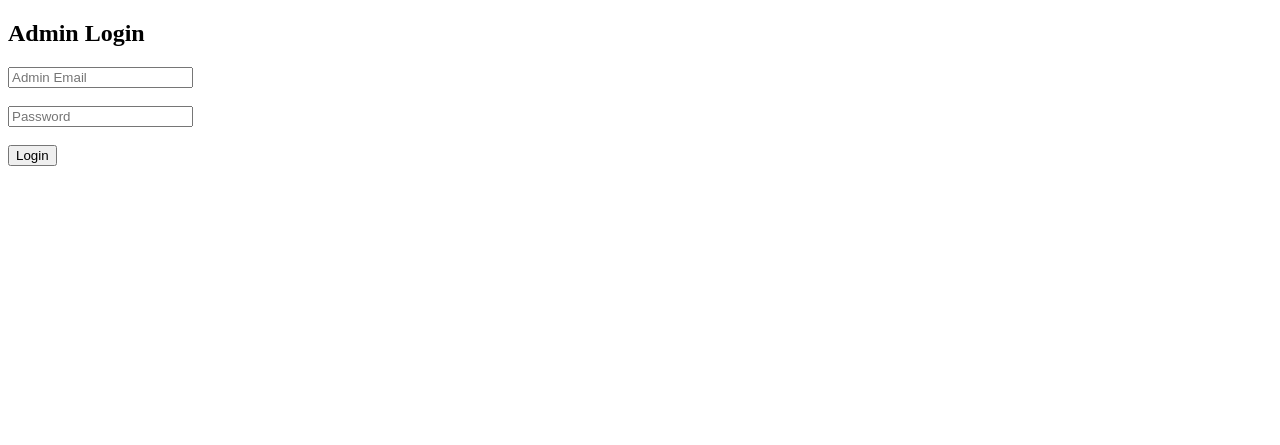
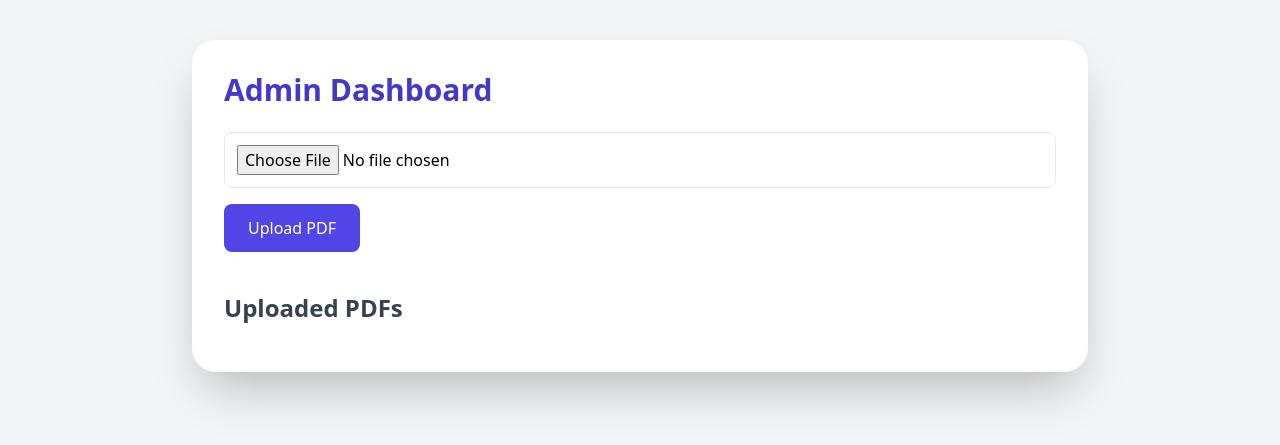
Before and after one commit to Malaravan17/SD, a FastAPI app: page /admin in a window 1280 px wide. Shown: the top 445 px of the page. Run offline with FastAPI, Linux system fonts and the light colour scheme; data that the repository does not hold is empty; parts of the project's set-up code (start-up, migrations or seed data) failed here and were passed over; some libraries are stand-ins or nearby versions.

Commit message:
Updated app.py and fixed bugs

```diff
--- a/main.py
+++ b/main.py
@@ -1,94 +1,89 @@
-from fastapi import FastAPI, Request, Form, UploadFile, File, Depends
-from fastapi.responses import HTMLResponse
+from fastapi import FastAPI, Request, Form, UploadFile, File
+from fastapi.responses import HTMLResponse, RedirectResponse, JSONResponse
 from fastapi.staticfiles import StaticFiles
 from fastapi.templating import Jinja2Templates
-from sqlalchemy.orm import Session
-from database import Base, engine, get_db
-from models import User, File as FileModel, Embedding
-from utils.auth_utils import hash_password, verify_password
-from utils.pdf_utils import extract_text_from_pdf
-from utils.embeddings_utils import create_embeddings, search_in_embeddings
-import numpy as np
-import os, json
+import sqlite3, os, shutil
 
 app = FastAPI()
+app.mount("/static", StaticFiles(directory="static"), name="static")
+templates = Jinja2Templates(directory="templates")
 
-# ---------- Setup ----------
-Base.metadata.create_all(bind=engine)
-templates = Jinja2Templates(directory="templates")
-app.mount("/static", StaticFiles(directory="static"), name="static")
+# Create static/uploads if not exists
+os.makedirs("static/uploads", exist_ok=True)
 
-UPLOAD_DIR = "static/uploads"
-os.makedirs(UPLOAD_DIR, exist_ok=True)
+# ---------------- DB SETUP ---------------- #
+def init_db():
+    conn = sqlite3.connect("database.db")
+    cur = conn.cursor()
+    cur.execute('''CREATE TABLE IF NOT EXISTS users (email TEXT PRIMARY KEY, password TEXT)''')
+    cur.execute('''CREATE TABLE IF NOT EXISTS pdfs (filename TEXT)''')
+    # Default student for testing
+    cur.execute("INSERT OR IGNORE INTO users VALUES (?, ?)", ("student@gmail.com", "1234"))
+    conn.commit()
+    conn.close()
+init_db()
 
-# ---------- Home ----------
+# ---------------- ROUTES ---------------- #
+
 @app.get("/", response_class=HTMLResponse)
 async def home(request: Request):
     return templates.TemplateResponse("index.html", {"request": request})
 
-# ---------- Admin ----------
+@app.get("/login", response_class=HTMLResponse)
+async def login_page(request: Request):
+    return templates.TemplateResponse("login.html", {"request": request})
+
+@app.post("/student_login")
+async def student_login(request: Request, email: str = Form(...), password: str = Form(...)):
+    conn = sqlite3.connect("database.db")
+    cur = conn.cursor()
+    cur.execute("SELECT * FROM users WHERE email=? AND password=?", (email, password))
+    user = cur.fetchone()
+    conn.close()
+    if user:
+        response = RedirectResponse(url="/student_dashboard", status_code=303)
+        return response
+    else:
+        return HTMLResponse("<h3>Invalid credentials! <a href='/login'>Try again</a></h3>")
+
 @app.get("/admin", response_class=HTMLResponse)
-async def admin_login_page(request: Request):
-    return templates.TemplateResponse("login_admin.html", {"request": request})
+async def admin_dashboard(request: Request):
+    conn = sqlite3.connect("database.db")
+    cur = conn.cursor()
+    cur.execute("SELECT filename FROM pdfs")
+    pdfs = [row[0] for row in cur.fetchall()]
+    conn.close()
+    return templates.TemplateResponse("admin_dashboard.html", {"request": request, "pdfs": pdfs})
 
-@app.post("/admin/login")
-async def admin_login(email: str = Form(...), password: str = Form(...), db: Session = Depends(get_db)):
-    user = db.query(User).filter(User.email == email, User.role == "admin").first()
-    if user and verify_password(password, user.password):
-        return templates.TemplateResponse("admin_dashboard.html", {"request": {}, "admin": user.name})
-    else:
-        return {"error": "Invalid admin credentials"}
+@app.post("/upload_pdf")
+async def upload_pdf(pdf_file: UploadFile = File(...)):
+    save_path = os.path.join("static/uploads", pdf_file.filename)
+    with open(save_path, "wb") as f:
+        shutil.copyfileobj(pdf_file.file, f)
 
-@app.get("/admin_dashboard", response_class=HTMLResponse)
-async def admin_dashboard(request: Request):
-    return templates.TemplateResponse("admin_dashboard.html", {"request": request})
+    conn = sqlite3.connect("database.db")
+    cur = conn.cursor()
+    cur.execute("INSERT INTO pdfs VALUES (?)", (pdf_file.filename,))
+    conn.commit()
+    conn.close()
 
-# ---------- Student ----------
-@app.get("/student", response_class=HTMLResponse)
-async def student_login_page(request: Request):
-    return templates.TemplateResponse("login_student.html", {"request": request})
-
-@app.post("/student/login")
-async def student_login(email: str = Form(...), password: str = Form(...), db: Session = Depends(get_db)):
-    user = db.query(User).filter(User.email == email, User.role == "student").first()
-    if user and verify_password(password, user.password):
-        return templates.TemplateResponse("student_dashboard.html", {"request": {}, "student": user.name})
-    else:
-        return {"error": "Invalid student credentials"}
+    return RedirectResponse(url="/admin", status_code=303)
 
 @app.get("/student_dashboard", response_class=HTMLResponse)
 async def student_dashboard(request: Request):
     return templates.TemplateResponse("student_dashboard.html", {"request": request})
 
-# ---------- Upload PDF ----------
-@app.post("/upload")
-async def upload_pdf(file: UploadFile = File(...), db: Session = Depends(get_db)):
-    file_path = os.path.join(UPLOAD_DIR, file.filename)
-    with open(file_path, "wb") as f:
-        f.write(await file.read())
+@app.post("/query")
+async def query(request: Request):
+    data = await request.json()
+    query_text = data.get("query", "").lower()
 
-    db_file = FileModel(filename=file.filename, filepath=file_path, uploaded_by="admin")
-    db.add(db_file)
-    db.commit()
+    # Mock AI responses
+    if "timetable" in query_text:
+        answer = "Today's timetable is available in the student handbook."
+    elif "handbook" in query_text:
+        answer = "The student handbook can be found in your dashboard PDFs."
+    else:
+        answer = "Sorry, I couldn’t find relevant information."
 
-    text = extract_text_from_pdf(file_path)
-    chunks, vectors = create_embeddings(text)
-
-    for i, c in enumerate(chunks):
-        e = Embedding(file_id=db_file.id, text_chunk=c, vector=json.dumps(vectors[i].tolist()))
-        db.add(e)
-    db.commit()
-
-    return {"message": f"{file.filename} uploaded and processed successfully."}
-
-# ---------- Student Query ----------
-@app.post("/query")
-async def query_db(query: str = Form(...), db: Session = Depends(get_db)):
-    embeddings = db.query(Embedding).all()
-    if not embeddings:
-        return {"answer": "No documents found in the database. Please ask admin to upload one."}
-
-    chunks = [e.text_chunk for e in embeddings]
-    vectors = np.array([json.loads(e.vector) for e in embeddings])
-    answer = search_in_embeddings(query, chunks, vectors)
-    return {"answer": answer}
+    return JSONResponse({"answer": answer})
--- a/templates/admin_dashboard.html
+++ b/templates/admin_dashboard.html
@@ -1,12 +1,27 @@
 <!DOCTYPE html>
-<html>
-<head><title>Admin Dashboard</title></head>
-<body>
-  <h2>Welcome Admin</h2>
-  <form action="/upload" method="post" enctype="multipart/form-data">
-    <input type="file" name="file" required>
-    <button type="submit">Upload PDF</button>
-  </form>
-  <p>After uploading, check your FastAPI terminal for upload status.</p>
+<html lang="en">
+<head>
+  <meta charset="UTF-8">
+  <title>Admin Dashboard</title>
+  <script src="https://cdn.tailwindcss.com"></script>
+</head>
+<body class="bg-gray-100 min-h-screen p-10">
+  <div class="max-w-4xl mx-auto bg-white rounded-3xl shadow-2xl p-8">
+    <h1 class="text-3xl font-bold text-indigo-700 mb-6">Admin Dashboard</h1>
+
+    <form action="/upload_pdf" method="post" enctype="multipart/form-data" class="space-y-4">
+      <input type="file" name="pdf_file" accept="application/pdf" class="border p-3 w-full rounded-lg">
+      <button type="submit" class="bg-indigo-600 text-white px-6 py-3 rounded-lg hover:bg-indigo-700 transition">Upload PDF</button>
+    </form>
+
+    <div class="mt-10">
+      <h2 class="text-2xl font-semibold text-gray-700 mb-4">Uploaded PDFs</h2>
+      <ul class="list-disc list-inside text-gray-600">
+        {% for pdf in pdfs %}
+          <li>{{ pdf }}</li>
+        {% endfor %}
+      </ul>
+    </div>
+  </div>
 </body>
 </html>
```
Also changed, not shown: templates/index.html (+11 -6 lines), templates/login_student.html (+12 -8 lines), templates/student_dashboard.html (+46 -18 lines), database.db.
